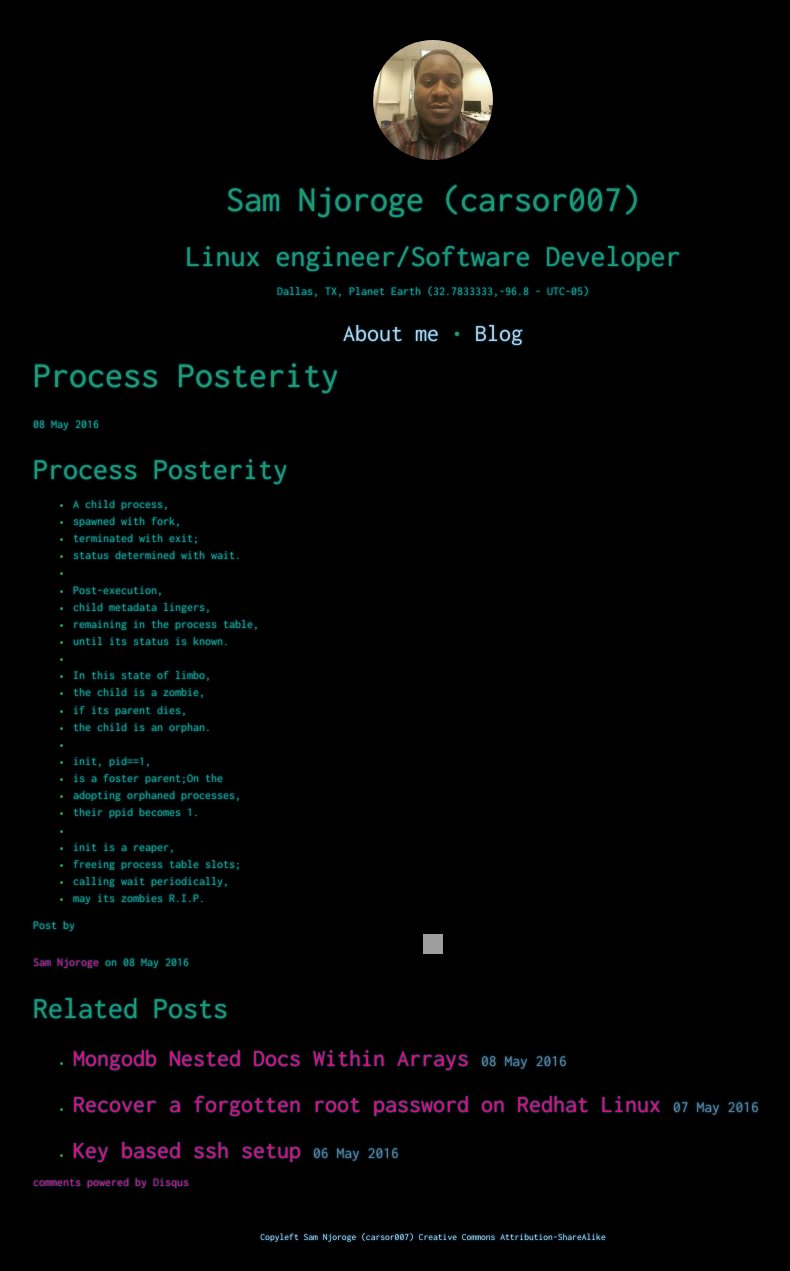
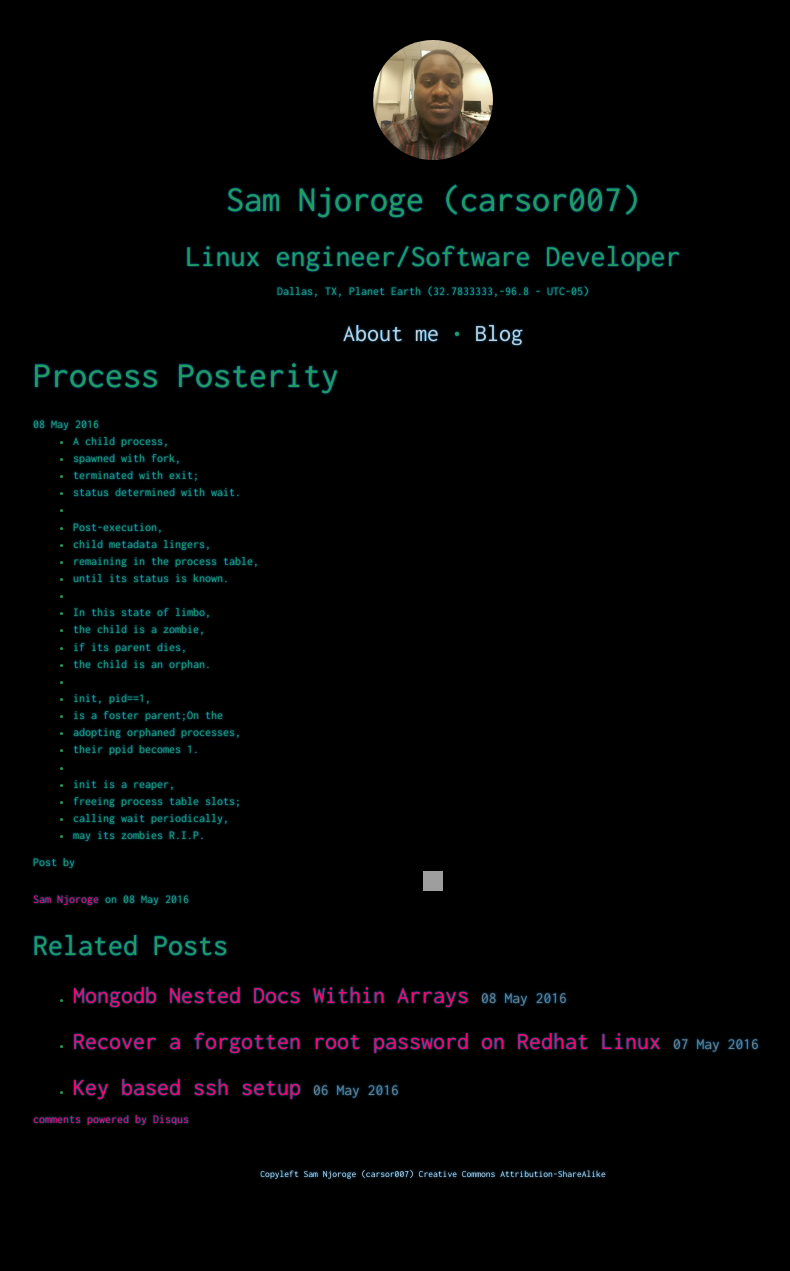
Before and after one commit to carsor007/carsor007.github.io, a Jekyll site: the page built from _posts/2016-05-08-Linux-process-posterity.md, in a window 1280 px wide. Shown: the whole page, without its empty margins (207-997 px from the left). Built offline with Jekyll 4.4.1, drawn with Linux system fonts in a browser that asks for light colours; nearby versions of some CDN libraries; comment, search, counter and statistics services are not loaded; after the commit the page ends 1208 px from its top, so only the background shows below that; grey boxes are pictures that could not be loaded.

Commit message:
Update 2016-05-08-Linux-process-posterity.md

```diff
--- a/_posts/2016-05-08-Linux-process-posterity.md
+++ b/_posts/2016-05-08-Linux-process-posterity.md
@@ -7,7 +7,7 @@ tags:
 published: true
 title: Process Posterity
 ---
-## Process Posterity
+
 
  - A child process,
 - spawned with fork,
```
